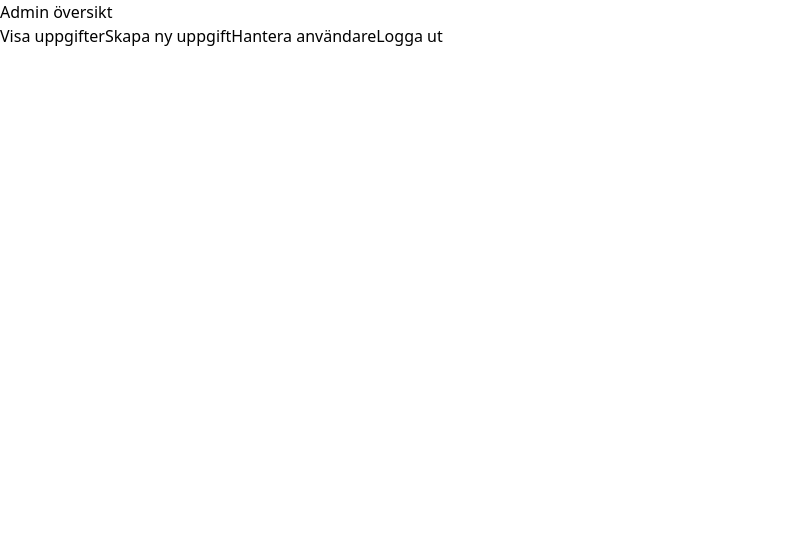
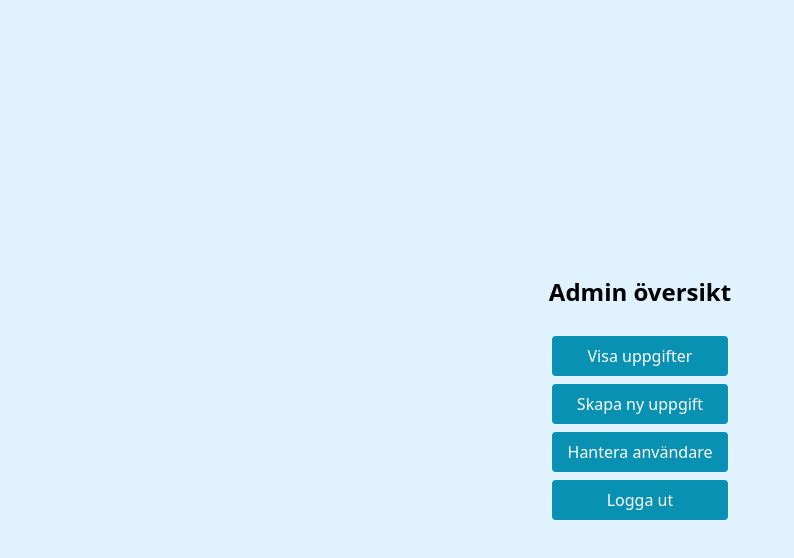
Before and after one commit to Schvea/Projektuppgift-avanceradjs, a React app in the folder projekt/frontend/: page /admin in a window 1280 px wide. Shown: the top 558 px of the page, without its empty margins (0-794 px from the left). Built offline with nearby package versions, Linux system fonts and the light colour scheme; the HTML template or start-up script is replaced by a standard one.

Commit message:
login page klar håller på med adminpanel

```diff
--- a/projekt/frontend/src/index.css
+++ b/projekt/frontend/src/index.css
@@ -72,5 +72,14 @@ button:focus-visible {
 }
 */
 .btn {
-  @apply px-4 py-2 bg-blue-600 text-white rounded hover:bg-blue-700;
+  @apply px-4 py-2 bg-blue-600 text-white rounded hover:bg-blue-700
 }
+.title{
+  @apply text-2xl font-bold mb-6 text-center
+}
+.setup{
+  @apply min-h-screen flex items-center justify-center bg-sky-100
+}
+.panel-btn {
+   @apply px-4 py-2 bg-cyan-600 text-white rounded hover:bg-cyan-700
+}
--- a/projekt/frontend/src/pages/AdminPanel.jsx
+++ b/projekt/frontend/src/pages/AdminPanel.jsx
@@ -10,12 +10,14 @@ function AdminPage() {
   };
 
   return (
-    <div>
-      <h2>Admin översikt</h2>
-      <button onClick={() => navigate('/tasks')}>Visa uppgifter</button>
-      <button onClick={() => navigate('/tasks/create')}>Skapa ny uppgift</button>
-      <button onClick={() => navigate('/users')}>Hantera användare</button>
-      <button onClick={handleLogout}>Logga ut</button>
+        <div className="setup">
+    <div className='flex flex-col'>
+      <h2 className="title">Admin översikt</h2>
+      <button className="panel-btn m-1" onClick={() => navigate('/tasks')}>Visa uppgifter</button>
+      <button className="panel-btn m-1" onClick={() => navigate('/tasks/create')}>Skapa ny uppgift</button>
+      <button className="panel-btn m-1" onClick={() => navigate('/users')}>Hantera användare</button>
+      <button className="panel-btn m-1" onClick={handleLogout}>Logga ut</button>
+    </div>
     </div>
   );
 }
--- a/projekt/frontend/src/pages/LoginPage.jsx
+++ b/projekt/frontend/src/pages/LoginPage.jsx
@@ -38,15 +38,18 @@ function LoginPage() {
   }
 };
    return (
-    <div className="min-h-screen flex items-center justify-center bg-gray-100">
-      <h2>Logga in</h2>
-      <form onSubmit={handleLogin}>
+    <div className="setup">
+      <div className="w-full max-w-sm p-8 bg-white rounded shadow flex flex-col">
+        <h2 className="title">Logga in</h2>
+
+        <form onSubmit={handleLogin} className="flex flex-col space-y-4">
           <input
             type="text"
             placeholder="Användarnamn"
             value={username}
             onChange={(e) => setUsername(e.target.value)}
             required
+            className="w-full px-4 py-2 border rounded"
           />
           <input
             type="password"
@@ -54,11 +57,17 @@ function LoginPage() {
             value={password}
             onChange={(e) => setPassword(e.target.value)}
             required
+            className="w-full px-4 py-2 border rounded"
           />
-        <button className="btn" type="submit">Logga in</button>
-
+          <button
+            type="submit"
+            className="btn"
+          >
+            Logga in
+          </button>
+          {message && <p className="text-red-600 text-sm">{message}</p>}
         </form>
-      {message && <p>{message}</p>}
+      </div>
     </div>
   );
 }
```
Lines whose indentation alone changed are shown as unchanged.
